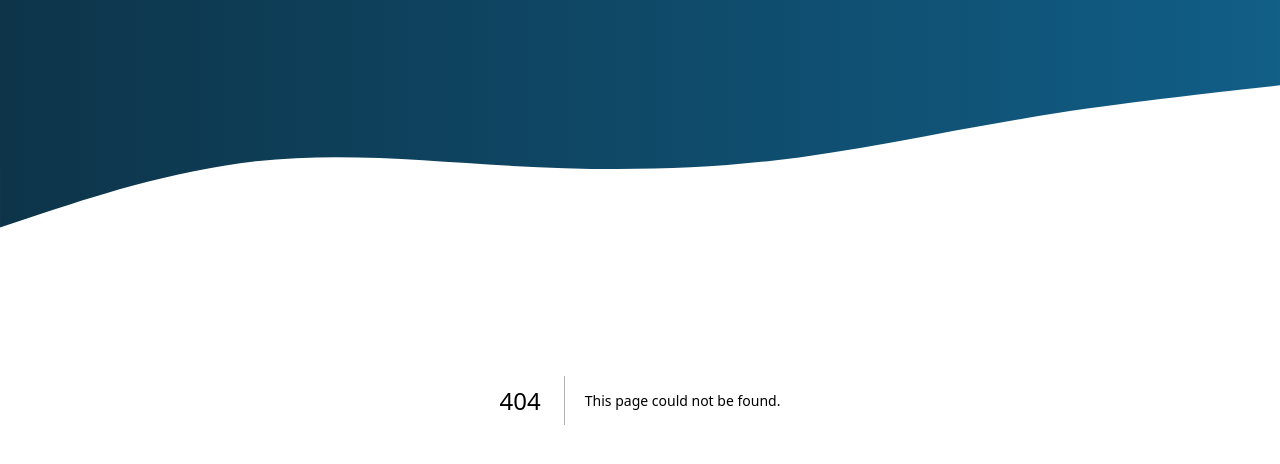
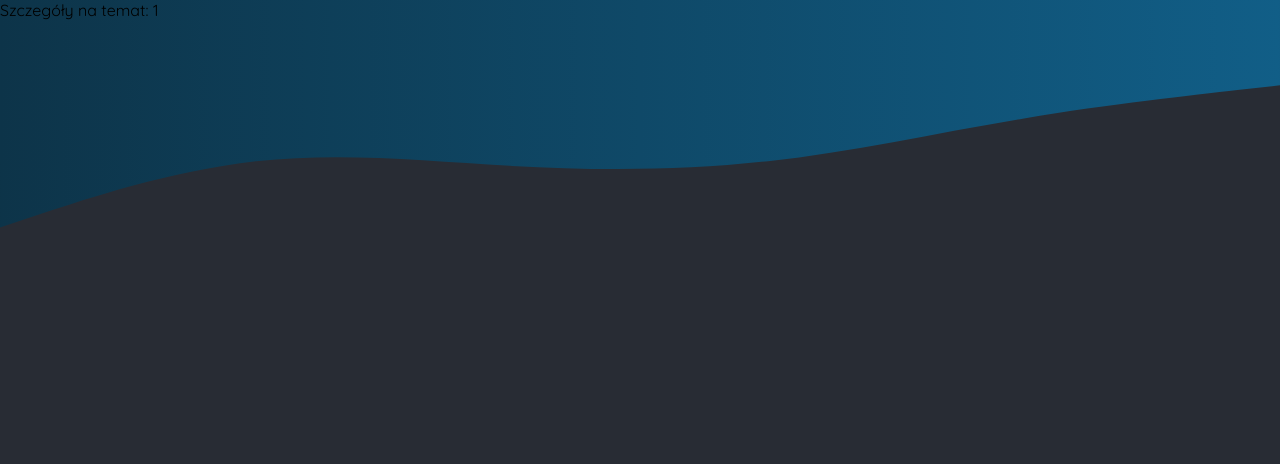
Before and after one commit to zuzanna-orzechowska/foodies, a Next.js app: page /meals/1 in a window 1280 px wide. Before the commit this address had no page. Shown: the top 464 px of the page. Built offline with nearby package versions, Linux system fonts and the light colour scheme.

Commit message:
początek dynamicznego routingu

```diff
--- /dev/null
+++ b/app/meals/[someName]/page.js
@@ -0,0 +1,10 @@
+import React from 'react'
+
+function page({params}) {
+    const nazwa = params.someName;
+  return (
+    <div>Szczegóły na temat: {nazwa}</div>
+  )
+}
+
+export default page
```
Also changed, not shown: app/community/page.js (added, +9 -0 lines), app/meals/page.js (added, +9 -0 lines), app/meals/share/page.js (added, +9 -0 lines).
